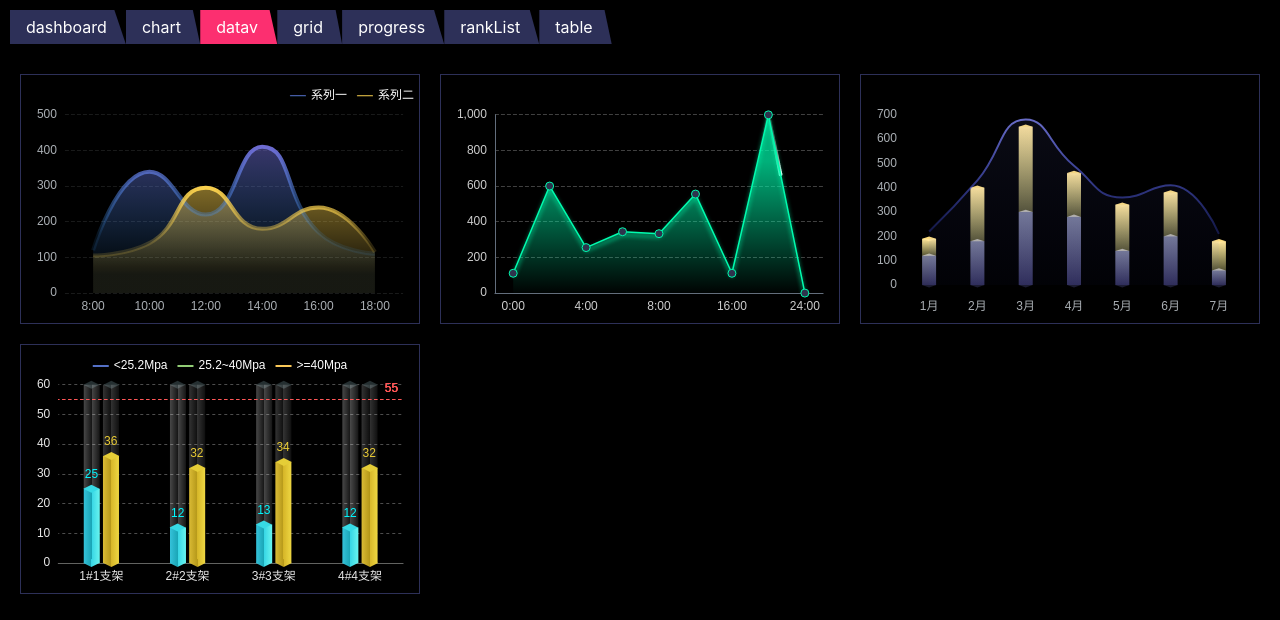
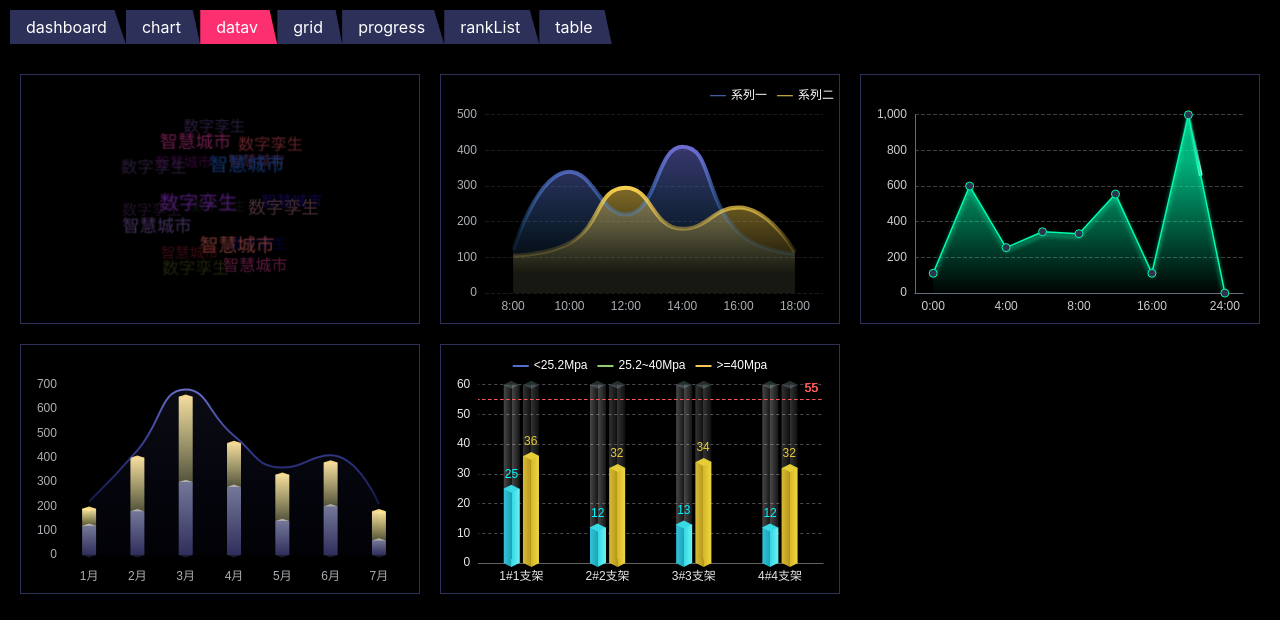
Before and after one commit to shiliangL/vue-datav3, a Vue app: page /component/datav in a window 1280 px wide. Shown: the top 620 px of the page. Built offline with nearby package versions, Linux system fonts and the light colour scheme.

Commit message:
2023年3月18日++

```diff
--- a/src/datav/TagCloud/index.vue
+++ b/src/datav/TagCloud/index.vue
@@ -37,11 +37,12 @@ export default defineComponent({
 
     function clickTagItem ({ target }) {
       const { className, dataset } = target
-      if (className === 'tagcloud--item') emit('click', { ...dataset })
+      if (className === 'tagcloud--item') {
+        emit('clickRow', { ...dataset })
+      }
     }
 
     onMounted(() => {
-      console.log('ref', ref)
       init(refElement.value)
       useEventListener(refElement.value, 'click', (e) => clickTagItem(e))
     })
--- a/src/views/component/datav/index.vue
+++ b/src/views/component/datav/index.vue
@@ -1,6 +1,9 @@
 <template>
   <div class="datav_list">
     <div class="grid_list">
+      <div class="grid_list_item">
+        <TagCloud @clickRow="clickRow($event)"></TagCloud>
+      </div>
       <div
         class="grid_list_item"
         :key="itemOptName"
@@ -26,8 +29,12 @@ export default defineComponent({
       return Object.keys(chartOpt)
     })
 
+    function clickRow (item) {
+      console.error(item)
+    }
     console.log('chartOptList', chartOptList)
     return {
+      clickRow,
       chartOpt,
       chartOptList
     }
```
